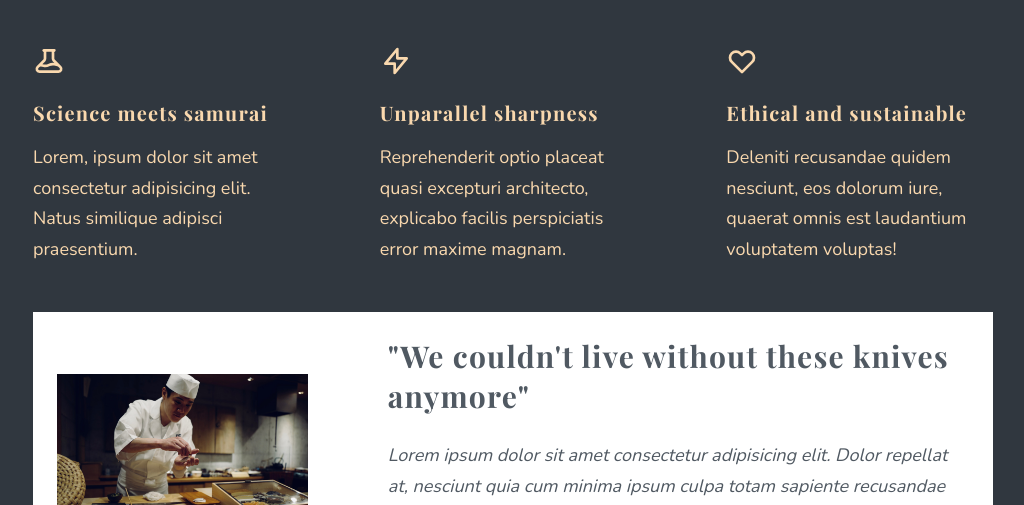
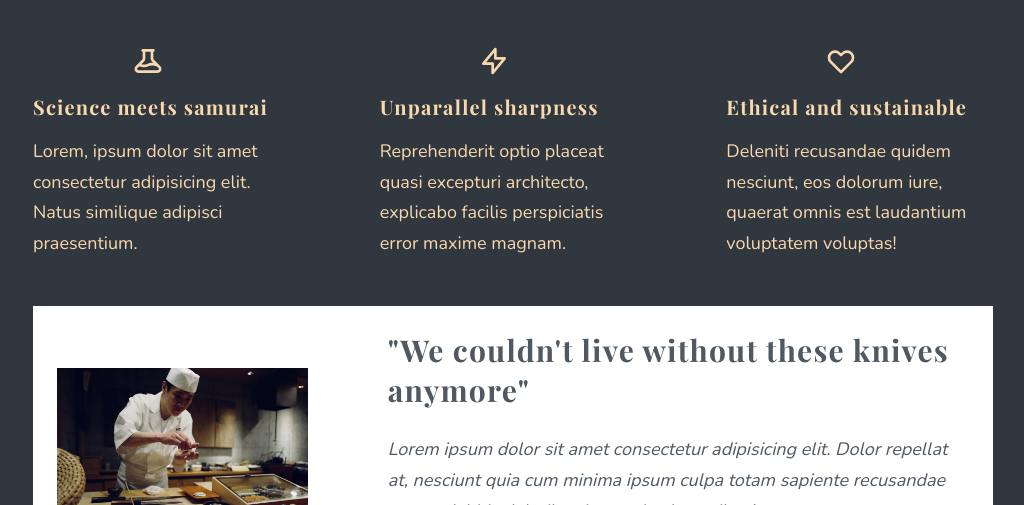
Before and after one commit to EBR-code/scanton-knife, a plain HTML site: page index.html in a window 1280 px wide. Shown: the part 595-1100 px from the top of the page, without its empty margins (127-1151 px from the left). Drawn offline with nearby package versions, Linux system fonts and the light colour scheme.

Commit message:
update icons

```diff
--- a/index.html
+++ b/index.html
@@ -36,7 +36,7 @@
       <section>
         <h2>What makes our knives special</h2>
         <div class="grid-3-cols">
-          <div>
+          <div class="features-item">
             <svg
               xmlns="http://www.w3.org/2000/svg"
               class="features-icon"
@@ -58,7 +58,7 @@
             </p>
           </div>
 
-          <div>
+          <div class="features-item">
             <svg
               xmlns="http://www.w3.org/2000/svg"
               class="features-icon"
@@ -80,7 +80,7 @@
             </p>
           </div>
 
-          <div>
+          <div class="features-item">
             <svg
               xmlns="http://www.w3.org/2000/svg"
               class="features-icon"
--- /dev/null
+++ b/index.js
@@ -0,0 +1,3 @@
+const funcName = function (array) {
+  for (let i = 0; )
+}
--- a/style.css
+++ b/style.css
@@ -120,7 +120,13 @@ img {
 }
 
 /* FEATURES */
+.features-item {
+  display: flex;
+  flex-direction: column;
+}
 .features-icon {
+  align-self: center;
+  margin-right: 37px;
   stroke: #f9d8ae;
   width: 32px;
   height: 32px;
```
